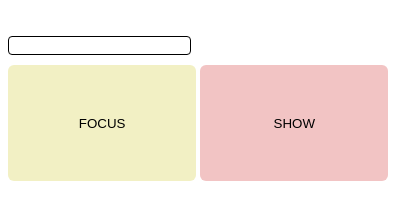
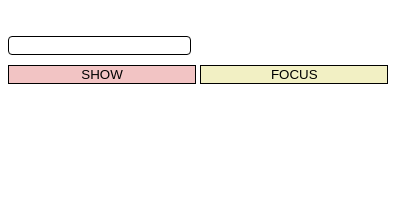
Before and after one commit to Vigintill/Fast-Tab, a browser extension: page popup.html in a window 400 px wide. Shown: the part 48-268 px from the top of the page. Drawn offline with Linux system fonts and the light colour scheme.

Commit message:
Hotkey fix

```diff
--- a/package.json
+++ /dev/null
@@ -1,5 +0,0 @@
-{
-  "dependencies": {
-    "chrome-types": "^0.1.345"
-  }
-}
--- a/popup.html
+++ b/popup.html
@@ -5,12 +5,10 @@
         </div>
         <br>
         <div>
+            <input tabindex="2" type="text" id="input" style="margin-bottom: 10px; border: solid 1px; border-radius: 4px;">
             <div style="display: -ms-inline-grid;">
-                <input tabindex="2" type="text" id="input" style="margin-bottom: 10px; border: solid 1px; border-radius: 4px;">
-            </div>
-            <div>
-                <button tabindex="3" id="focus" style="width: 49%; border: solid 0px; background: #f2f0c4; border-radius: 6px; height: 14%;">FOCUS</button>
-                <button tabindex="1" id="show" style="width: 49%; border: solid 0px;background: #F2C4C4;border-radius: 6px;height: 14%;">SHOW</button>
+                <button tabindex="1" id="show" style="width: 49%; border: solid 1px; background: #F2C4C4;">SHOW</button>
+                <button tabindex="3" id="focus" style="width: 49%; border: solid 1px; background: #f2f0c4;">FOCUS</button>
             </div>
         </div>
         <script src="scripts/popup.js"></script>
```
Also changed, not shown: README.MD, manifest.json, 2 other files.
